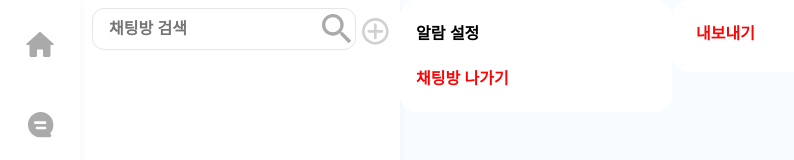
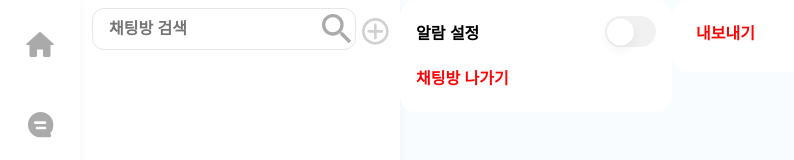
Before and after one commit to apeun-gidaechi/seugi-desktop, a React (Vite) app: page /chat in a window 1280 px wide. Shown: the top 160 px of the page, without its empty margins (0-794 px from the left). Built offline with nearby package versions, Linux system fonts and the light colour scheme.

Commit message:
design : MainRoomInfo 컴퍼넌트

```diff
--- a/src/components/MainRoomInfo/MainRoomInfo.tsx
+++ b/src/components/MainRoomInfo/MainRoomInfo.tsx
@@ -1,11 +1,16 @@
 import React from 'react'
 import * as S from '../MainRoomInfo/MainRoomInfo.style'
+
+import ToggleButton from "../button/Toggle/toggle"
 
 const MainRoomInfo = () => {
   return (
     <>
         <S.MainRoomInfoBox>
-            <S.NotificationSet>알람 설정</S.NotificationSet>
+            <div style={{display: 'flex', justifyContent: 'space-between'}}>
+                <S.NotificationSet>알람 설정</S.NotificationSet>
+                <ToggleButton/>
+            </div>
             <S.OutChatRoom>채팅방 나가기</S.OutChatRoom>
         </S.MainRoomInfoBox>
     </>
--- a/src/components/button/Toggle/toggle.style.ts
+++ b/src/components/button/Toggle/toggle.style.ts
@@ -3,7 +3,7 @@ import styled from "styled-components";
 export const BtnWrapper = styled.div`
     display: flex;
     z-index: 0;
-    padding: 20px;
+    /* padding: 20px; */
 `;
 
 export const CheckBox = styled.input`
```
